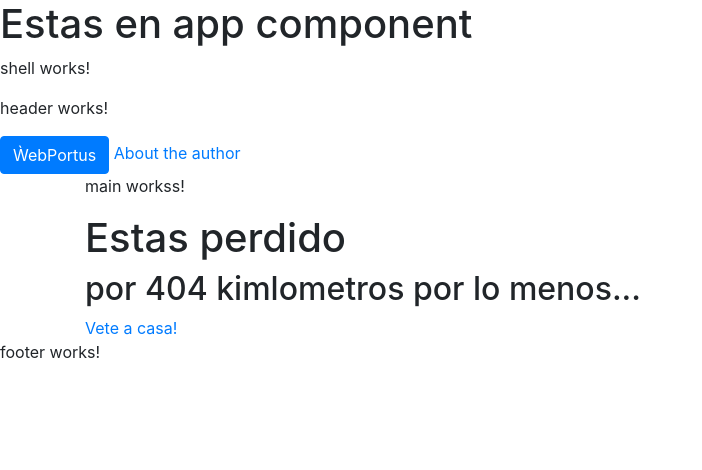
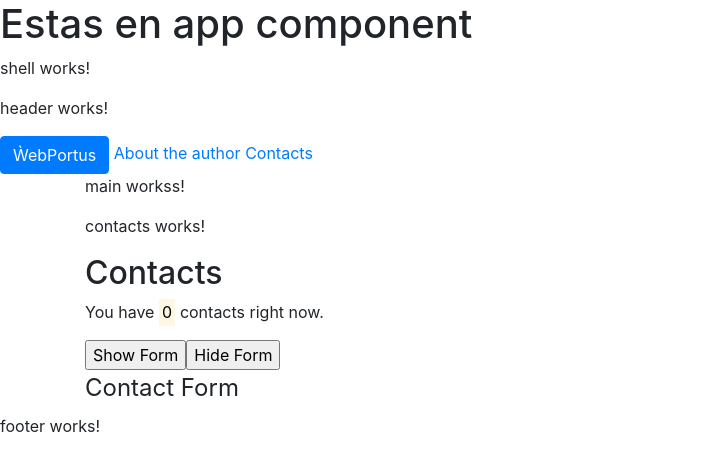
Before and after one commit to jlportus/WebGallegoClase, an Angular app: page /contacts in a window 1280 px wide. Before the commit this address led to /not-found. Shown: the top 470 px of the page, without its empty margins (0-702 px from the left). Built offline with nearby package versions, Linux system fonts and the light colour scheme.

Commit message:
Biding y routes [problemas en routing]

```diff
--- a/src/app/app-routing.module.ts
+++ b/src/app/app-routing.module.ts
@@ -2,7 +2,7 @@ import { NgModule } from "@angular/core";
 import { Routes, RouterModule } from "@angular/router";
 
 import { NotFoundComponent } from "./core/not-found/not-found.component";
-import { HomeComponent } from "./home/home/home.component";
+
 
 const routes: Routes = [
   {
@@ -14,6 +14,11 @@ const routes: Routes = [
     path: `about`,
     loadChildren: () =>
       import("src/app/about/about.module").then((m) => m.AboutModule),
+  },
+  {
+    path: "contacts",
+    loadChildren: () =>
+      import("src/app/contacts/contacts.module").then((m) => m.ContactsModule)
   },
   {
     path: `not-found`,
--- a/src/app/app.module.ts
+++ b/src/app/app.module.ts
@@ -3,7 +3,6 @@ import { NgModule } from '@angular/core';
 
 import { AppRoutingModule } from './app-routing.module';
 import { AppComponent } from './app.component';
-import { ShellComponent } from './core/shell/shell.component';
 import { CoreModule } from './core/core.module';
 
 
--- /dev/null
+++ b/src/app/contacts/contacts/contacts.component.html
@@ -0,0 +1,15 @@
+<p>contacts works!</p>
+
+<h2>{{ header }}</h2>
+<!-- <p>{{ description | uppercase }}</p> -->
+<p>
+  You have
+  <mark [class]="counterClass">{{ numContacts }}</mark>
+  contacts right now.
+</p>
+
+<input value="Show Form" type="button" (click)="formHidden = false" />
+<input value="Hide Form" type="button" (click)="formHidden = true" />
+<!-- <form [ngClass]="{ hidden: formHidden }"> -->
+  <fieldset><legend>Contact Form</legend></fieldset>
+<!-- </form> -->
--- /dev/null
+++ b/src/app/contacts/contacts/contacts.component.ts
@@ -0,0 +1,18 @@
+import { Component, OnInit } from "@angular/core";
+
+@Component({
+  selector: "app-contacts",
+  templateUrl: "./contacts.component.html",
+  styles: [],
+})
+export class ContactsComponent implements OnInit {
+  public header = "Contacts";
+  public description = "Manage your contact list";
+  public numContacts = 0;
+  public counterClass = "tag secondary";
+  public formHidden = false;
+
+  constructor() {}
+
+  ngOnInit() {}
+}
--- a/src/app/core/shell/header/header.component.html
+++ b/src/app/core/shell/header/header.component.html
@@ -9,4 +9,7 @@
   <a routerLink="about" routerLinkActive="router-link-active" class="button">
     <span> About the author</span>
   </a>
+  <a routerLink="contacts" class="button">
+    <span> Contacts</span>
+  </a>
 </header>
--- a/src/app/core/shell/header/header.component.ts
+++ b/src/app/core/shell/header/header.component.ts
@@ -7,7 +7,7 @@ import { environment } from "src/environments/environment";
   styles: [],
 })
 export class HeaderComponent implements OnInit {
-  private title = environment.title;
+  title = environment.title;
   constructor() {}
 
   ngOnInit() {}
```
Also changed, not shown: src/app/contacts/contacts-routing.module.ts (added, +16 -0 lines), src/app/contacts/contacts.module.ts (added, +12 -0 lines).
